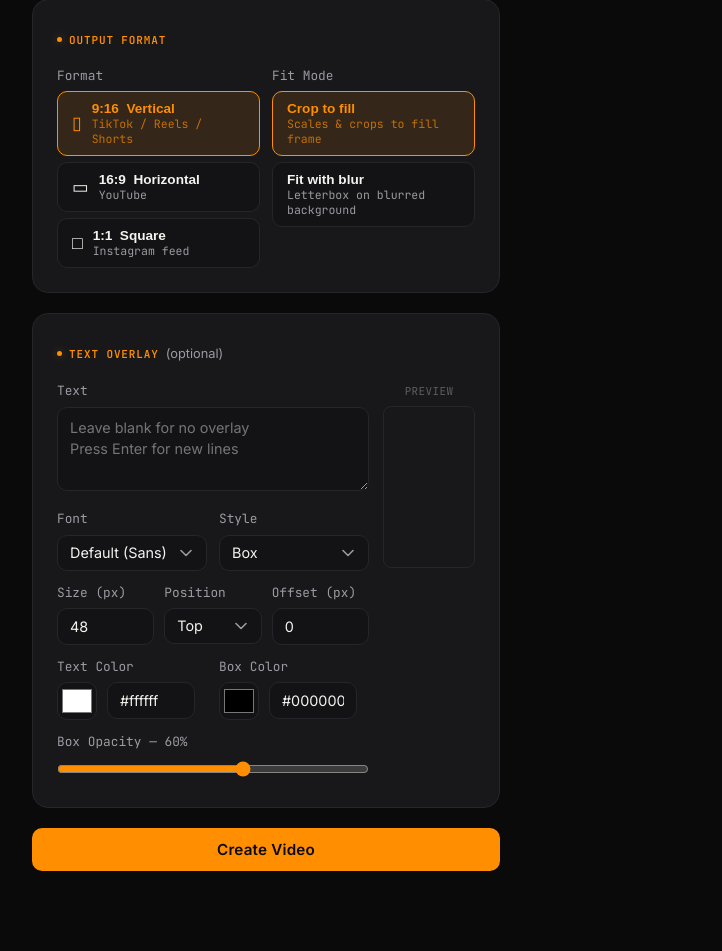
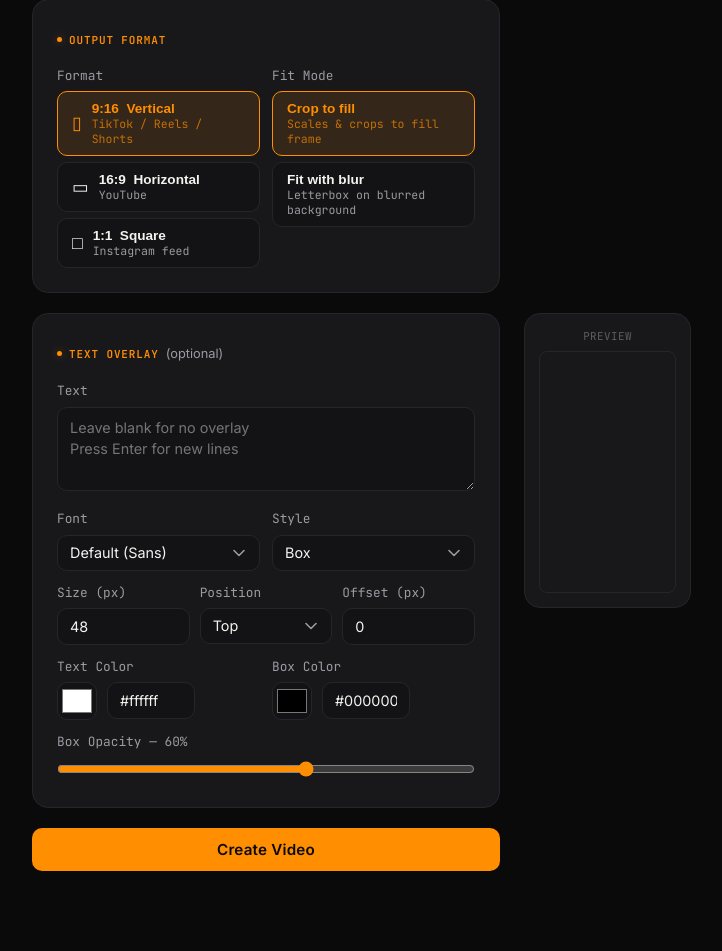
Before and after one commit to minakov981-cyber/video-compositor-public, a Flask app: template templates/app.html in a window 1280 px wide. Shown: the part 903-1854 px from the top of the page, without its empty margins (128-850 px from the left). Run offline with Flask 3, Linux system fonts and the light colour scheme; the template is opened without the code that fills it, so the values that code supplies are empty; parts of the project's set-up code (start-up, migrations or seed data) failed here and were passed over.

Commit message:
Move text preview into separate island beside overlay card; scale to 135x240
Co-Authored-By: Claude Opus 5.5 <noreply@anthropic.com>

```diff
--- a/templates/app.html
+++ b/templates/app.html
@@ -261,6 +261,14 @@
   .field-row { display: grid; grid-template-columns: 1fr 1fr; gap: 12px; }
   .field-row-3 { display: grid; grid-template-columns: 1fr 1fr 1fr; gap: 10px; }
   .compact-fields .field { margin-bottom: 12px; }
+  .overlay-wrap { position: relative; margin-bottom: 20px; }
+  .preview-island {
+    background: var(--bg-card); border: 1px solid var(--border);
+    border-radius: var(--radius); padding: 14px; width: fit-content; margin-top: 12px;
+  }
+  @media (min-width: 768px) {
+    .preview-island { position: absolute; top: 0; left: calc(100% + 24px); margin-top: 0; }
+  }
   .compact-fields .color-row input[type="text"] { max-width: 88px; }
 
   .color-row {
@@ -732,7 +740,8 @@
     </div>
 
     <!-- Text overlay -->
-    <div class="card" style="margin-bottom:20px">
+    <div class="overlay-wrap">
+    <div class="card">
       <div class="card-title">Text Overlay <span style="color:var(--text-dim);font-weight:400;text-transform:none;letter-spacing:0;font-family:var(--body);font-size:.8rem">(optional)</span></div>
       <div style="display:flex;gap:14px;align-items:flex-start;max-width:510px">
 
@@ -805,12 +814,14 @@
           </div>
         </div>
 
-        <div style="flex-shrink:0;position:sticky;top:24px;padding-top:2px">
-          <div style="font-size:.68rem;color:var(--text-faint);font-family:var(--mono);text-align:center;margin-bottom:6px;text-transform:uppercase;letter-spacing:.04em">Preview</div>
-          <canvas id="text-preview-canvas" width="90" height="160" style="display:block;border-radius:8px;border:1px solid var(--border)"></canvas>
-        </div>
-
       </div>
+    </div>
+
+    <!-- Text preview island: right of the card on wide screens, below it on narrow -->
+    <div class="preview-island">
+      <div style="font-size:.68rem;color:var(--text-faint);font-family:var(--mono);text-align:center;margin-bottom:6px;text-transform:uppercase;letter-spacing:.04em">Preview</div>
+      <canvas id="text-preview-canvas" width="135" height="240" style="display:block;border-radius:8px;border:1px solid var(--border)"></canvas>
+    </div>
     </div>
 
     <!-- Create button -->
@@ -941,7 +952,7 @@
       });
       video.currentTime = 0.1;
       await new Promise(resolve => { video.onseeked = resolve; setTimeout(resolve, 800); });
-      const W = 90, H = 160;
+      const W = 135, H = 240;
       const off = document.createElement('canvas');
       off.width = W; off.height = H;
       const ctx = off.getContext('2d');
@@ -962,7 +973,7 @@
   function updateTextPreview() {
     const canvas = document.getElementById('text-preview-canvas');
     if (!canvas) return;
-    const W = 90, H = 160;
+    const W = 135, H = 240;
     const ctx = canvas.getContext('2d');
 
     if (previewBgFrame) {
@@ -971,7 +982,7 @@
       ctx.fillStyle = '#111';
       ctx.fillRect(0, 0, W, H);
       ctx.fillStyle = 'rgba(255,255,255,0.12)';
-      ctx.font = '7px monospace';
+      ctx.font = '10px monospace';
       ctx.textAlign = 'center';
       ctx.textBaseline = 'middle';
       ctx.fillText('add clips', W / 2, H / 2);
```
